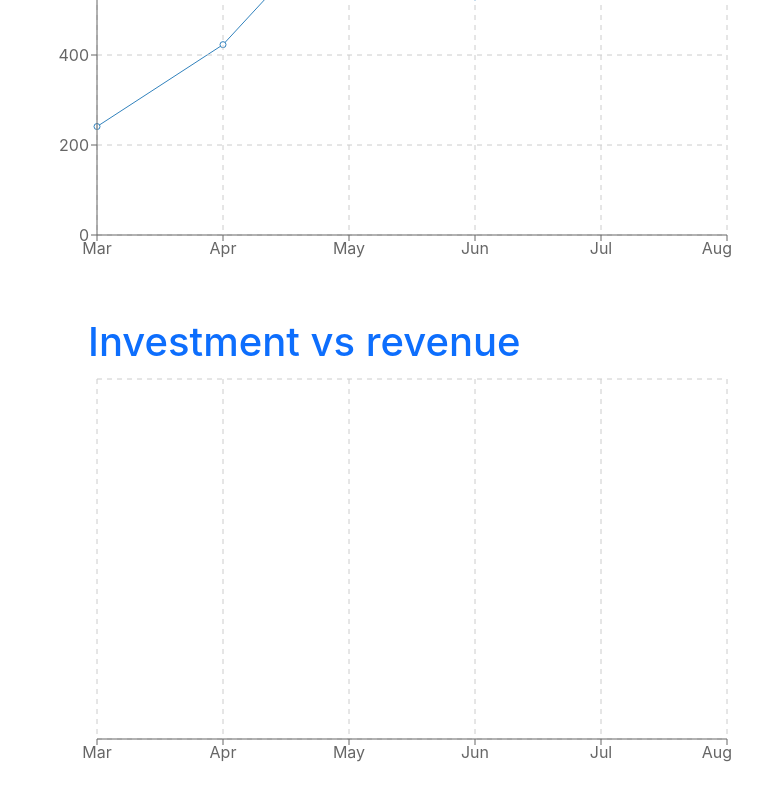
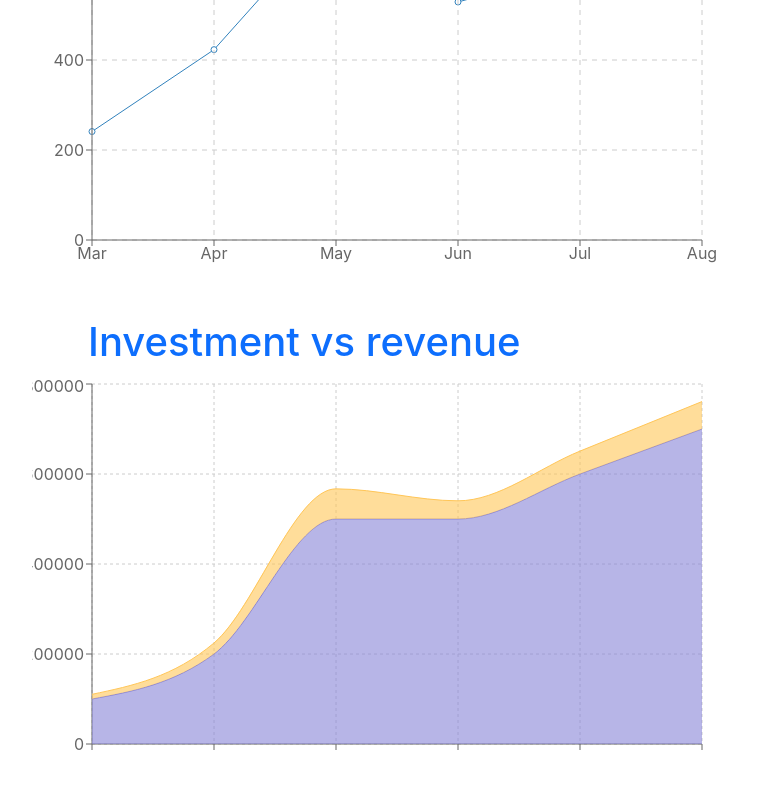
Before and after one commit to safinxr/Assignment-09, a React (Create React App) app: page /dashboard in a window 1280 px wide. Shown: the part 300-1100 px from the top of the page, without its empty margins (50-812 px from the left). Built offline with nearby package versions, Linux system fonts and the light colour scheme; the HTML template or start-up script is replaced by a standard one.

Commit message:
all chart added

```diff
--- a/src/components/Dashboard/Dashboard.js
+++ b/src/components/Dashboard/Dashboard.js
@@ -1,5 +1,5 @@
 import React, { useEffect, useState } from "react";
-import { Area, CartesianGrid, Line, LineChart, XAxis, YAxis } from "recharts";
+import { Area, AreaChart, CartesianGrid, Line, LineChart, Tooltip, XAxis, YAxis } from "recharts";
 
 const Dashboard = () => {
   const [data, setData] = useState([]);
@@ -12,21 +12,39 @@
     <div className="container">
       <div className="my-5">
         <h1 className="text-primary ms-5 ps-2">Month wise sell</h1>
-        <LineChart width={700} height={400} data={data}>
+        <LineChart width={700} height={400} data={data} margin={{
+            top: 10,
+            right: 30,
+            left: 0,
+            bottom: 0,
+          }}>
           <Line dataKey={"sell"}></Line>
           <CartesianGrid stroke="#ccc" strokeDasharray="5 5" />
           <YAxis></YAxis>
           <XAxis dataKey={"month"}></XAxis>
+          <Tooltip />
         </LineChart>
       </div>
       <div className="my-5">
         <h1 className="text-primary ms-5 ps-2">Investment vs revenue </h1>
-        <LineChart width={700} height={400} data={data}>
-        <Area type="monotone" dataKey="investment" stroke="#8884d8" fill="#8884d8" />
-          <CartesianGrid stroke="#ccc" strokeDasharray="5 5" />
-          <YAxis></YAxis>
-          <XAxis dataKey={"month"}></XAxis>
-        </LineChart>
+        <AreaChart
+          width={700}
+          height={400}
+          data={data}
+          margin={{
+            top: 10,
+            right: 30,
+            left: 0,
+            bottom: 0,
+          }}
+        >
+          <CartesianGrid strokeDasharray="3 3" />
+          <XAxis dataKey="name" />
+          <YAxis />
+          <Tooltip />
+          <Area type="monotone" dataKey="investment" stackId="1" stroke="#8884d8" fill="#8884d8" />
+          <Area type="monotone" dataKey="revenue" stackId="1" stroke="#ffc658" fill="#ffc658" />
+        </AreaChart>
       </div>
     </div>
   );
```
Also changed, not shown: src/components/Rechart/SellChart.js (added, +37 -0 lines).
